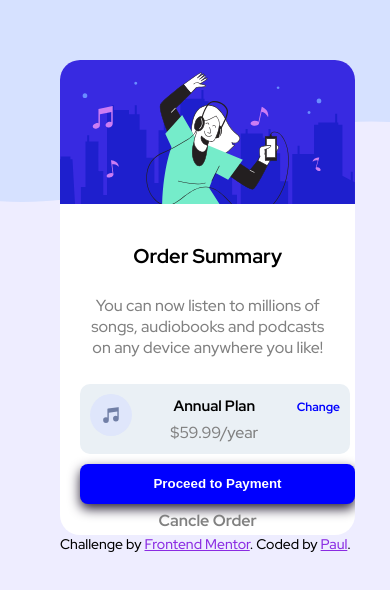
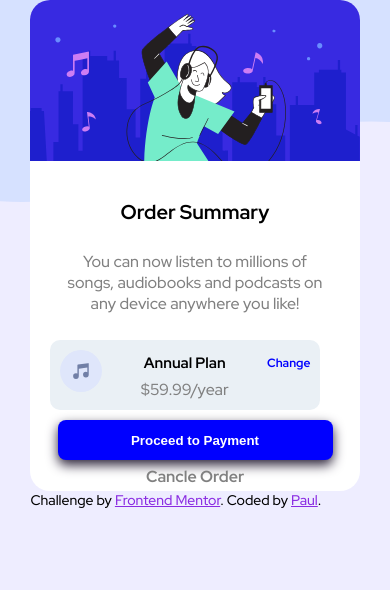
Before and after one commit to RoyalYum/OrderSummary-Component, a plain HTML site: page index.html in a window 390 px wide. Drawn offline with Linux system fonts and the light colour scheme.

Commit message:
Update style.css

```diff
--- a/style.css
+++ b/style.css
@@ -13,7 +13,7 @@ body{
     background-repeat: no-repeat;
     background-size:contain;
     margin:auto;
-    width:35vh;
+    width:39vh;
     font-size:16px;
     font-family: 'Red Hat Display', sans-serif;
     background-color: rgba(173, 166, 255, 0.2);
@@ -128,7 +128,8 @@ color:lightblue;
     body{
         background: url("./images/pattern-background-mobile.svg");
         background-repeat: no-repeat;
-        margin: 60px;
+        margin: auto;
+Width:39vh;
         background-size: contain;
         background-color: rgba(173, 166, 255, 0.2);
 
```
